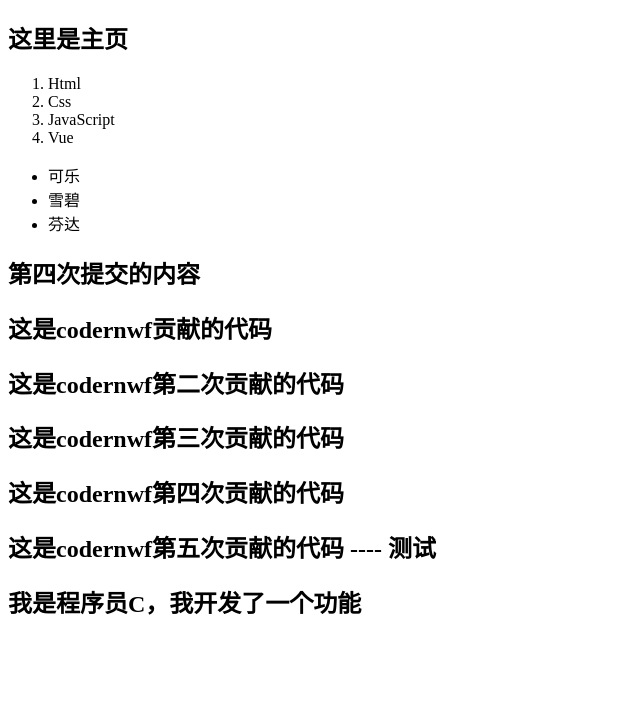
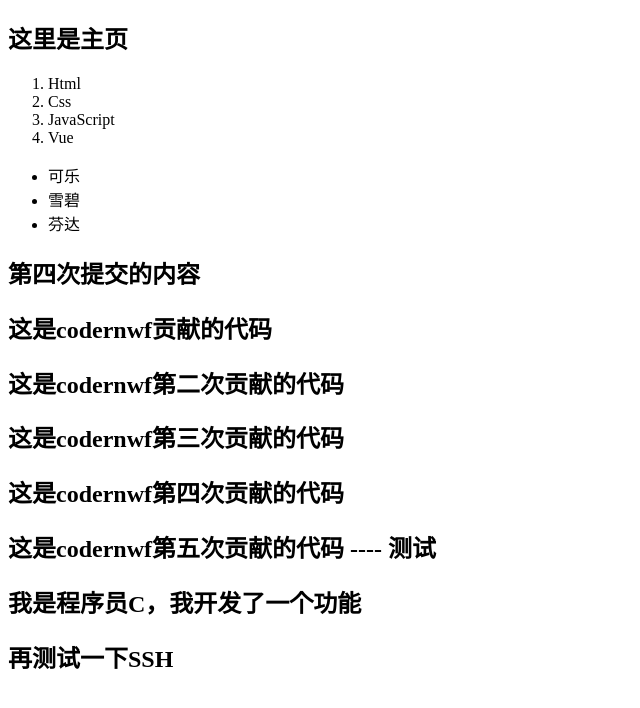
Before and after one commit to coderweifengni/git-demo, a plain HTML site: page index.html in a window 1280 px wide. Shown: the whole page, without its empty margins (0-640 px from the left). Drawn offline with Linux system fonts and the light colour scheme.

Commit message:
4:17提交SSH测试

```diff
--- a/index.html
+++ b/index.html
@@ -29,6 +29,7 @@
     <h2>这是codernwf第五次贡献的代码 ---- 测试</h2>
 
     <h2>我是程序员C，我开发了一个功能</h2>
+    <h2>再测试一下SSH</h2>
 </body>
 
 </html>
```
